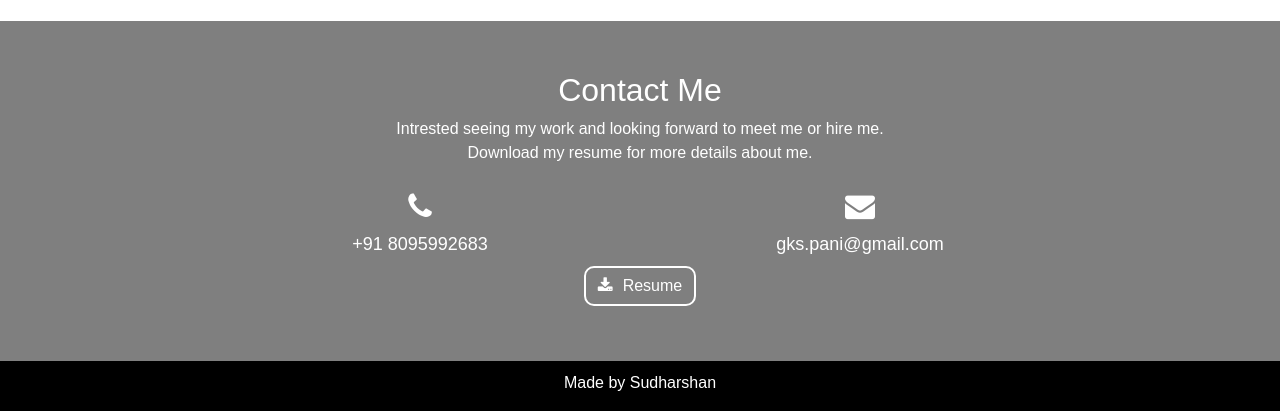
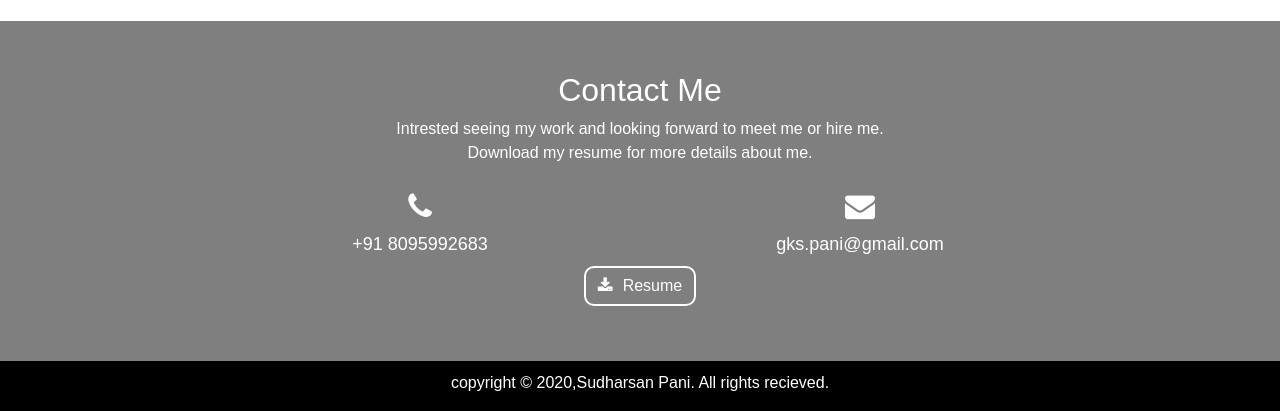
Before and after one commit to SudharshanPani/Portfolio, a plain HTML site: page index.html in a window 1280 px wide. Shown: the part 3149-3560 px from the top of the page. Drawn offline with nearby package versions, Linux system fonts and the light colour scheme.

Commit message:
Update index.html

```diff
--- a/index.html
+++ b/index.html
@@ -355,7 +355,7 @@
     </a>
   </div>
   <div class="footer text-center">
-    <p>Made by Sudharshan</p>
+    <p>copyright © 2020,Sudharsan Pani. All rights recieved.</p>
   </div>
 </div>
 
```
